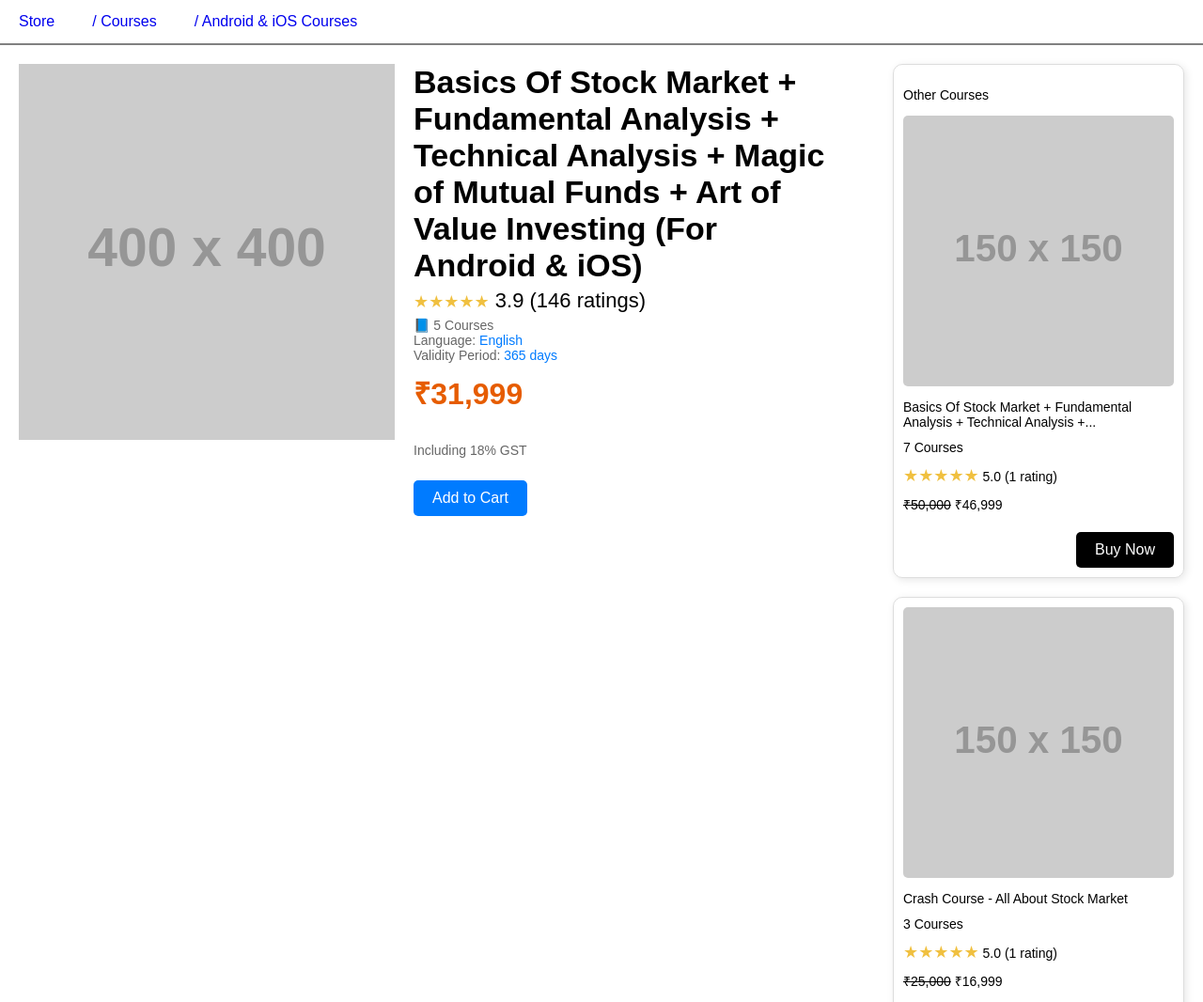
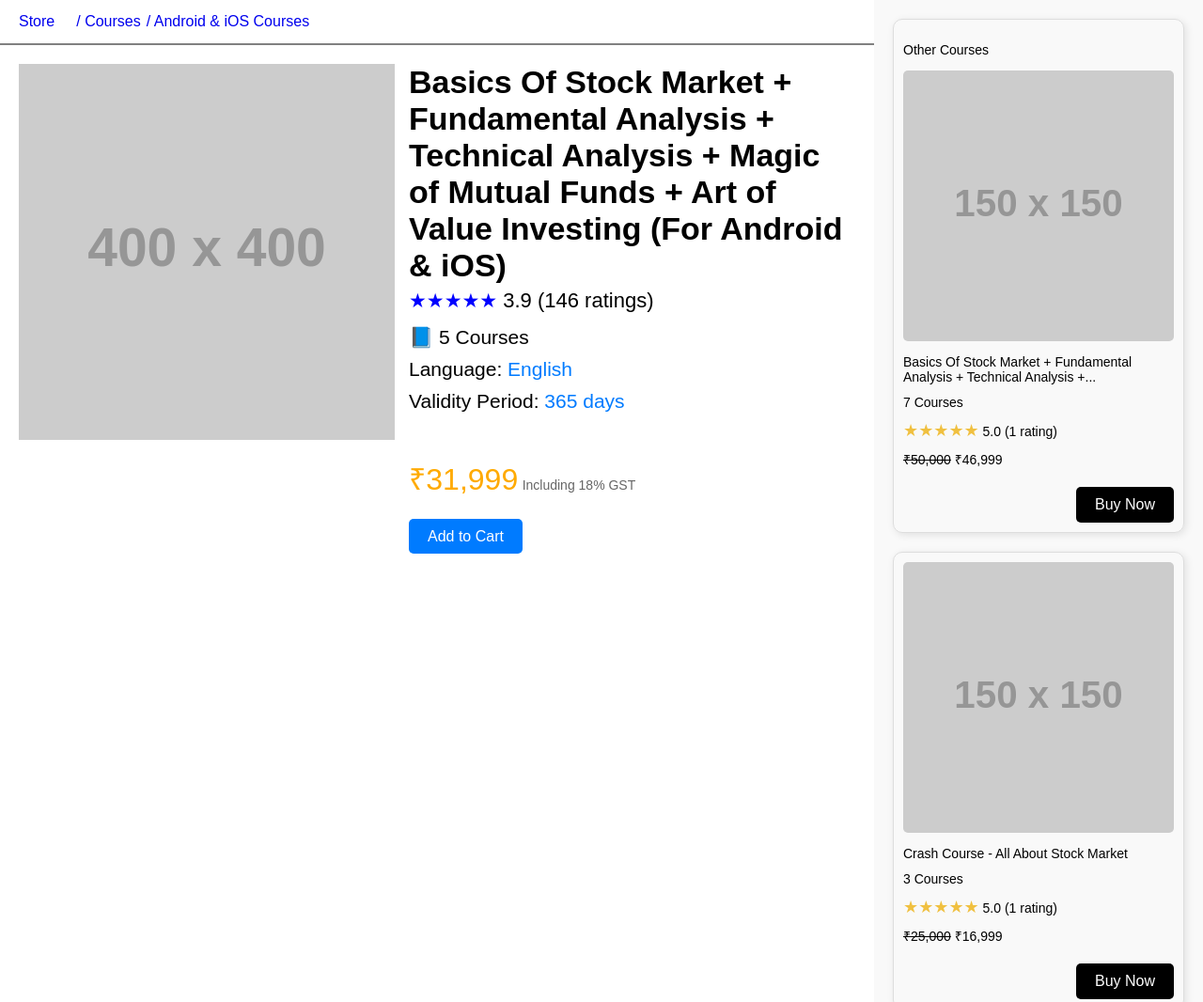
Before and after one commit to epsit03/graphy-sample, a plain HTML site: page index.html in a window 1280 px wide. Shown: the top 1066 px of the page at 94% size. Drawn offline with Linux system fonts and the light colour scheme; placeholder pictures from the web are drawn by us.

Commit message:
Update index.html

```diff
--- a/index.html
+++ b/index.html
@@ -7,35 +7,45 @@
 </head>
 <body style="font-family: Arial, sans-serif; margin: 0; padding: 0;">
 
+    <!-- Container holding both main content and other courses -->
+    <div style="display: flex;">
+
+        <!-- Main Content Container -->
+        <div style="width: 75%;">
+
             <!-- Navigation Bar -->
-    <div class="navbar" style="background-color: #fff; color: black; border-bottom: 2px solid grey; overflow: hidden;">
+            <div class="navbar" style="background-color: #fff; color: black; border-bottom: 2px solid grey; overflow: hidden; width: 100%;">
                 <a href="#home" style="float: left; display: block; text-align: center; padding: 14px 20px; text-decoration: none;">Store</a>
-        <a href="#home" style="float: left; display: block; text-align: center; padding: 14px 20px; text-decoration: none;">/ Courses</a>
-        <a href="#home" style="float: left; display: block; text-align: center; padding: 14px 20px; text-decoration: none;">/ Android & iOS Courses</a>
+                <a href="#home" style="float: left; display: block; text-align: center; padding: 14px 3px; text-decoration: none;">/ Courses</a>
+                <a href="#home" style="float: left; display: block; text-align: center; padding: 14px 3px; text-decoration: none;">/ Android & iOS Courses</a>
             </div>
 
-    <div class="container" style="display: flex; justify-content: space-between; padding: 20px;">
+            <div class="container" style="padding: 20px;">
                 <!-- Main content -->
-        <div class="main-content" style="width: 70%; display: flex; gap: 20px;">
+                <div class="main-content" style="display: flex; gap: 15px;">
                     <div class="img1" style="height: 600px; width: 200px;">
                         <img src="https://via.placeholder.com/400x400.png?text=Course+Video" alt="Course Image">
                     </div>
                     <div class="course-details" style="max-width: 60%; margin-left: 200px;">
                         <h1 style="font-size: 34px; margin: 0;">Basics Of Stock Market + Fundamental Analysis + Technical Analysis + Magic of Mutual Funds + Art of Value Investing (For Android & iOS)</h1>
-                <p style="font-size: 22px; margin: 5px 0;"><span class="stars" style="color: #f0c040; font-size: 18px;">★★★★★</span> 3.9 (146 ratings)</p>
-                <p class="course-info" style="font-size: 14px; color: #666; margin: 5px 0;">
-                    <span>📘 5 Courses</span><br>
-                    <span>Language: <a href="#" style="color: #007bff; text-decoration: none;">English</a></span><br>
-                    <span>Validity Period: <a href="#" style="color: #007bff; text-decoration: none;">365 days</a></span>
+                        <p style="font-size: 22px; margin: 5px 0;"><span class="stars" style="color: blue; font-size: 21px;">★★★★★</span> 3.9 (146 ratings)</p>
+                       <p class="course-info" style="font-size: 14px; color: #666;">
+    <div style="font-size: 21px; margin-bottom: 10px; display: inline-block;">📘 5 Courses</div><br>
+    <div style="font-size: 21px; margin-bottom: 10px; display: inline-block;">Language: <a href="#" style="color: #007bff; text-decoration: none;">English</a></div><br>
+    <div style="font-size: 21px; display: inline-block;">Validity Period: <a href="#" style="color: #007bff; text-decoration: none;">365 days</a></div>
 </p>
-                <p class="price" style="color: #e65c00; font-size: 32px; font-weight: bold; margin-top: 10px;">₹31,999</p>
-                <p class="gst-info" style="color: #666; font-size: 14px;">Including 18% GST</p>
-                <a href="#" class="button" style="background-color: #007bff; color: white; padding: 10px 20px; text-align: center; text-decoration: none; display: inline-block; border-radius: 5px; margin-top: 10px;">Add to Cart</a>
+
+                        <p class="price" style="color: #FFAA00; font-size: 32px; display: inline-block;">₹31,999</p>
+                        <div class="gst-info" style="color: #666; font-size: 14px; display: inline-block;">Including 18% GST </div><br>
+                        <a href="#" class="button" style="background-color: #007bff; color: white; padding: 10px 20px; text-align: center; text-decoration: none; border-radius: 5px;">Add to Cart</a>
+                    </div>
+                </div>
             </div>
         </div>
 
-        <!-- Other courses -->
-        <div class="other-courses-container" style="width: 25%; display: flex; flex-direction: column; gap: 20px;">
+        <!-- Other Courses Section (Aligned at the top and right side) -->
+        <div class="other-courses-container" style="width: 25%; padding: 20px; display: flex; flex-direction: column; gap: 20px; background-color: #f9f9f9;">
+
             <div class="other-courses" style="border: 1px solid #ddd; padding: 10px; border-radius: 10px; box-shadow: 2px 2px 8px rgba(0, 0, 0, 0.1);">
                 <p style="font-size: 14px;">Other Courses</p>
                 <img src="https://via.placeholder.com/150x150.png?text=Other+Course+Video+1" alt="Other Course" style="width: 100%; height: auto; border-radius: 5px;">
@@ -55,6 +65,7 @@
                 <a href="#" class="buy-now-button" style="background-color: #000; color: white; padding: 10px 20px; text-align: center; text-decoration: none; display: inline-block; border-radius: 5px; margin-top: 10px; float: right;">Buy Now</a>
             </div>
         </div>
+
     </div>
 
     <!-- Responsive styling -->
```
Lines whose indentation alone changed are shown as unchanged.
